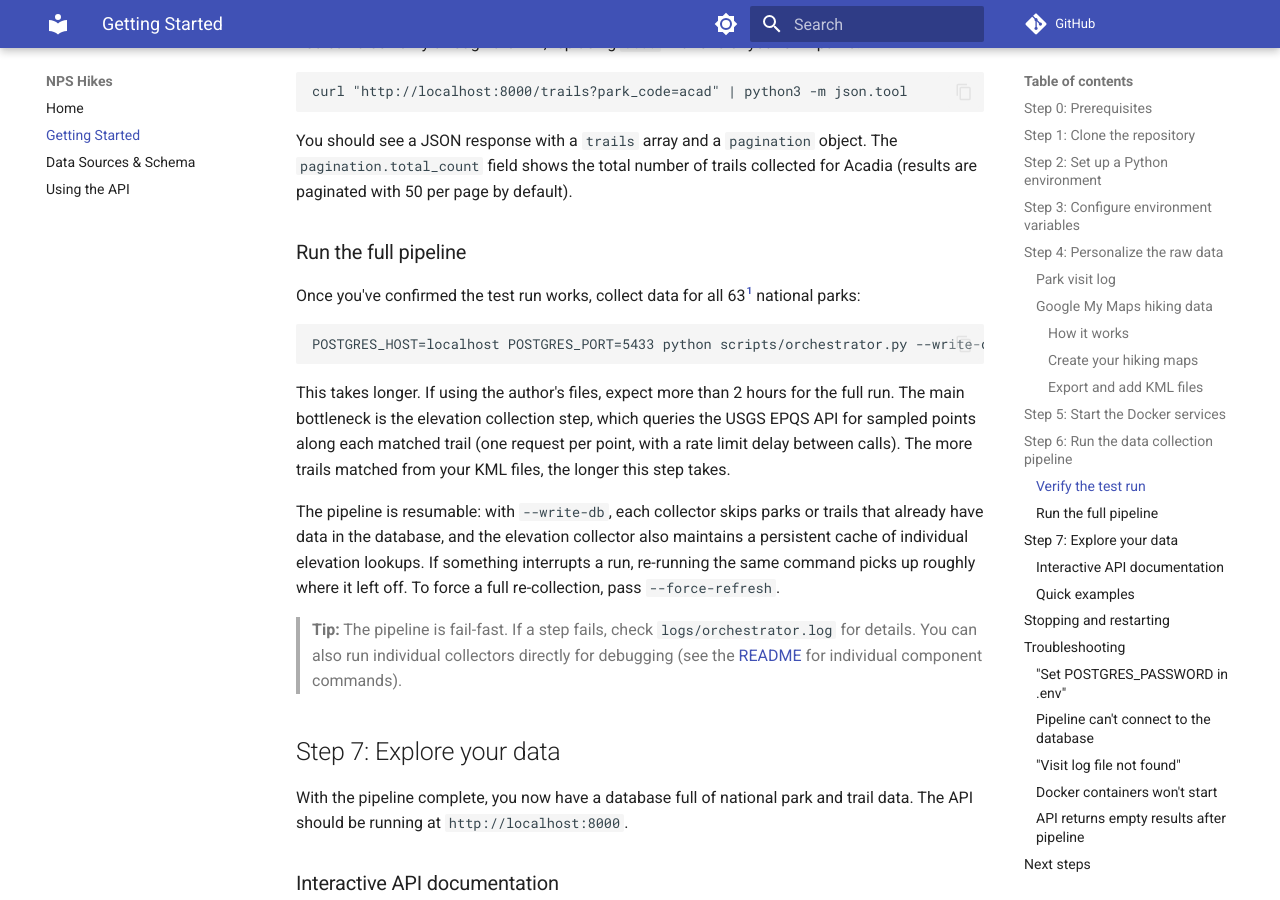
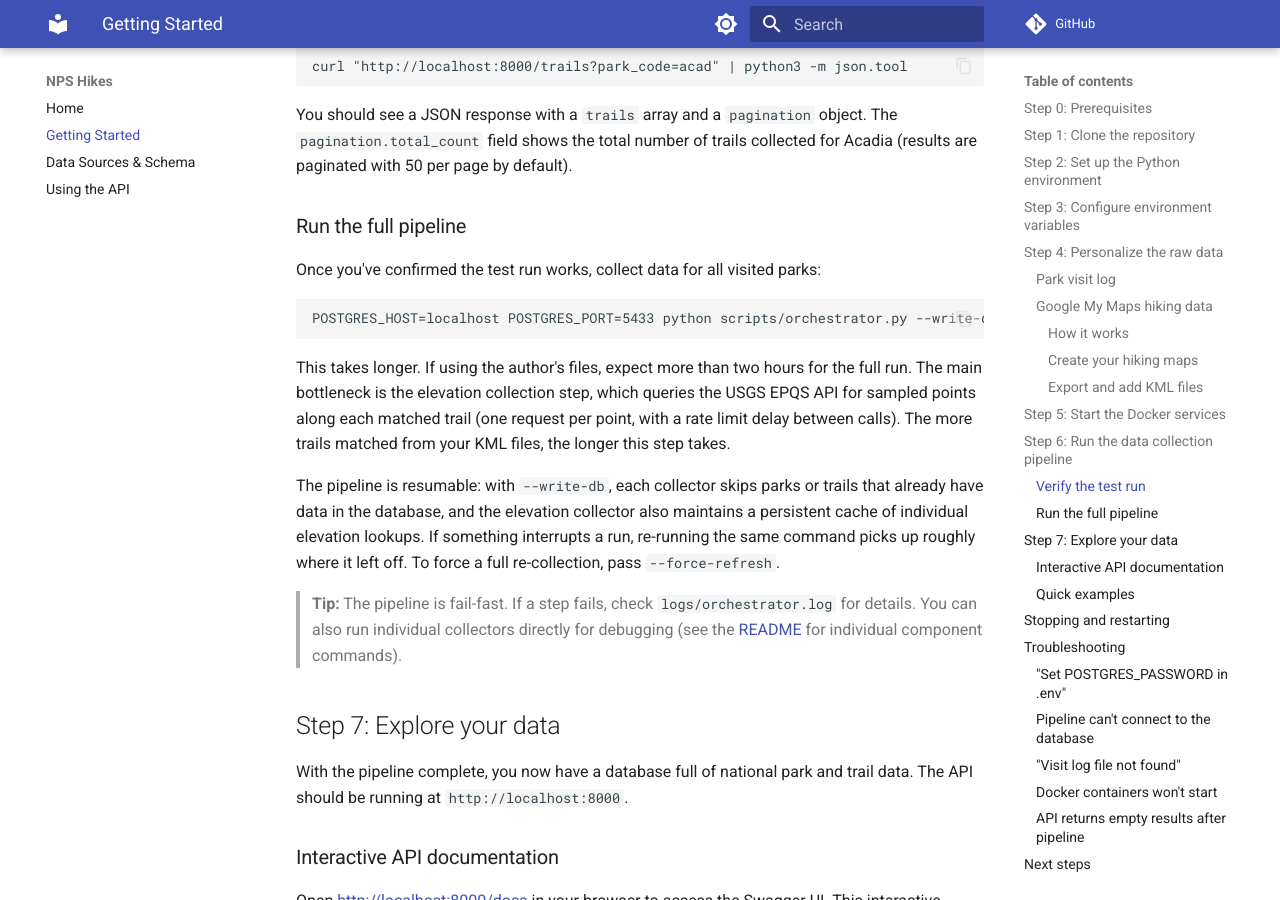
Before and after one commit to seanangio/nps-hikes, an MkDocs documentation site: the page built from docs/getting-started.md, in a window 1280 px wide and 900 px high, scrolled down 5217 px. Built offline with MkDocs 1.6.1 and Material for MkDocs 9.7.7, drawn with Linux system fonts in a browser that asks for light colours; comment, search, counter and statistics services are not loaded; some of the changed text lies outside the part shown.

Commit message:
minor doc updates

````diff
--- a/docs/getting-started.md
+++ b/docs/getting-started.md
@@ -1,6 +1,6 @@
 # Getting Started
 
-This guide walks through locally setting up this NPS hiking project from scratch. By the end, you'll have a PostGIS database with all 63 US national parks and hundreds of hiking trails, queryable through an interactive API.
+This guide walks through locally setting up your own NPS hiking project from scratch. By the end, you'll have a PostGIS database with parks you've visited, queryable through an interactive API.
 
 > **Tip:** Instead of a local setup, you can also explore a live demo of the Swagger UI docs at [seanangio-nps-hikes.onrender.com/docs](https://seanangio-nps-hikes.onrender.com/docs). Visualization endpoints and the natural language query endpoint (`/query`) require a local setup.
 
@@ -23,7 +23,7 @@
 cd nps-hikes
 ```
 
-## Step 2: Set up a Python environment
+## Step 2: Set up the Python environment
 
 Create a virtual environment, and install the project dependencies. You need them for the data collection pipeline, which runs outside of Docker.
 
@@ -35,7 +35,7 @@
 
 ## Step 3: Configure environment variables
 
-Copy the example environment file, and fill in your credentials:
+Copy the example environment file included in the repository, and fill in your credentials:
 
 ```bash
 cp .env.example .env
@@ -193,13 +193,13 @@
 
 ### Run the full pipeline
 
-Once you've confirmed the test run works, collect data for all 63[^1] national parks:
+Once you've confirmed the test run works, collect data for all visited parks:
 
 ```bash
 POSTGRES_HOST=localhost POSTGRES_PORT=5433 python scripts/orchestrator.py --write-db
 ```
 
-This takes longer. If using the author's files, expect more than 2 hours for the full run. The main bottleneck is the elevation collection step, which queries the USGS EPQS API for sampled points along each matched trail (one request per point, with a rate limit delay between calls). The more trails matched from your KML files, the longer this step takes.
+This takes longer. If using the author's files, expect more than two hours for the full run. The main bottleneck is the elevation collection step, which queries the USGS EPQS API for sampled points along each matched trail (one request per point, with a rate limit delay between calls). The more trails matched from your KML files, the longer this step takes.
 
 The pipeline is resumable: with `--write-db`, each collector skips parks or trails that already have data in the database, and the elevation collector also maintains a persistent cache of individual elevation lookups. If something interrupts a run, re-running the same command picks up roughly where it left off. To force a full re-collection, pass `--force-refresh`.
 
@@ -303,5 +303,3 @@
 - **[Data Sources & Schema](data.md)**: Additional details on the project's data sources such as the NPS, OpenStreetMap, the USGS, and Google My Maps.
 - **[API Tutorial](api-tutorial.md)**: A guided tour of the API's query capabilities and visualizations
 - **[README](https://github.com/seanangio/nps-hikes)**: Full project documentation including architecture, testing, and data profiling
-
-[^1]: The NPS manages Sequoia and Kings Canyon as one park (`seki`), and so it appears as one entry.
````
Also changed, not shown: README.md (+2 -2 lines), docs/data.md (+1 -3 lines), docs/index.md (+2 -2 lines).
